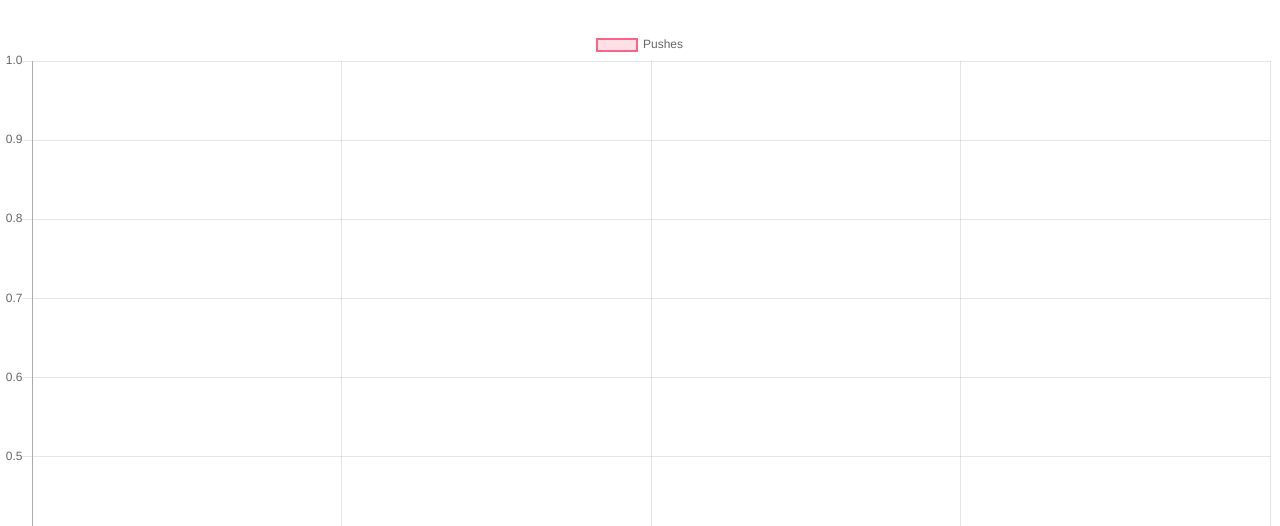
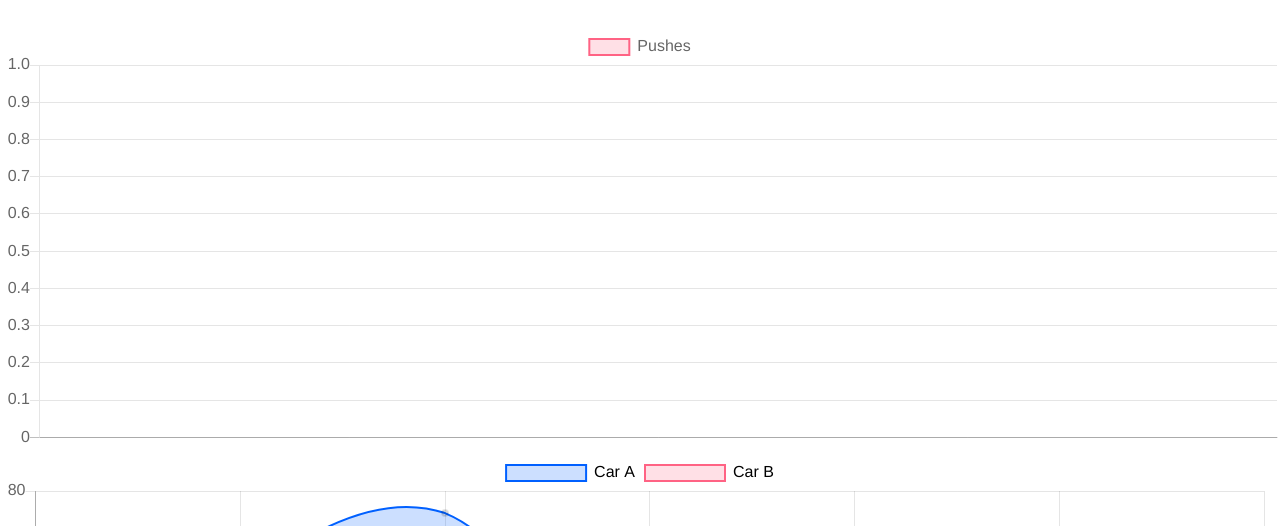
Before and after one commit to pakiZBRG/Fitness-Tracker, a plain HTML site: page index.html in a window 1280 px wide. Shown: the part 274-800 px from the top of the page. Drawn offline with nearby package versions, Linux system fonts and the light colour scheme.

Commit message:
making graph work

```diff
--- a/Chart1.js
+++ b/Chart1.js
@@ -1,23 +1,24 @@
 var speedCanvas = document.getElementById("speedChart");
 
-Chart.defaults.global.defaultFontFamily = "Lato";
-Chart.defaults.global.defaultFontSize = 18;
+Chart.defaults.global.defaultFontSize = 16;
 
 var dataFirst = {
-    label: "Car A - Speed (mph)",
+    label: "Car A",
     data: [0, 59, 75, 20, 20, 55, 40],
-    lineTension: 0,
-    fill: false,
-    borderColor: 'red'
+    backgroundColor: ['rgba(0, 96, 255, 0.2)'],
+    borderColor: ['rgba(0, 96, 255, 1)'],
+    borderWidth: 2
   };
 
 var dataSecond = {
-    label: "Car B - Speed (mph)",
+    label: "Car B",
     data: [20, 15, 60, 60, 65, 30, 70],
-    lineTension: 0,
-    fill: false,
-  borderColor: 'blue'
+    backgroundColor: ['rgba(255, 99, 132, 0.2)'],
+    borderColor: ['rgba(255, 99, 132, 1)'],
+    borderWidth: 2
   };
+
+  console.log(dataFirst)
 
 var speedData = {
   labels: ["0s", "10s", "20s", "30s", "40s", "50s", "60s"],
--- a/MonthlyOverview.js
+++ b/MonthlyOverview.js
@@ -21,7 +21,9 @@ workouts.map(workout => {
 var counts = [];
 let unique = [...new Set(doneByMonth.map(a => a.name))]
 unique.map(i => counts.push({"name": i, "reps": []}))
-counts.map(i => doneByMonth.map(a => a.name === i.name && i.reps.push({"num": parseInt(a.reps), "date": a.date})))
+counts.map(i => doneByMonth.map(a => a.name === i.name && i.reps.push({"num": parseInt(a.reps), "date": a.date})));
+//Sort by date ascending
+counts.map(count => count.reps.sort((a, b) => parseInt(a.date.split(' ')[1]) - parseInt(b.date.split(' ')[1])));
 counts.map(single => {
     types.innerHTML += `
         <div class='workout-log'>
@@ -31,23 +33,46 @@ counts.map(single => {
     `
 });
 
-const a = getDaysInMonth(d.getMonth()+1, currentYear)
-const h = d.getDate();
-let days = [];
-for(let i = h; i < a+1; i++) days.push(i);
-let reps = []
-counts.map(count => count.reps.map(rep => reps.push(rep.num)));
-console.log(reps)
-console.log(days)
+//Get all days I have worked for each workout
+const days = [];
+unique.map(single => {
+    counts.map(count => count.name === single && count.reps.map(a => days.push(parseInt(a.date.split(' ')[1]))));
+    return days
+});
 
-var ctx = document.getElementById('myChart').getContext('2d');
+//Get all reps I have worked for each workout
+const reps = [];
+
+counts.map(count => count.name === 'Pushups' && reps.push(count.reps.map(a => a.num)));
+
+
+console.log(reps);
+
+
+const t = []
+counts.map(count => {
+    const data = {
+        datasets: [{
+            label: count.name,
+            data: count.reps.map(a => a.num),
+            backgroundColor: ['rgba(0, 96, 255, 0.2)'],
+            borderColor: ['rgba(0, 96, 255, 1)'],
+            borderWidth: 2
+        }]
+    }
+    t.push(data)
+})
+
+t.map(a => console.log(a.datasets[0]))
+
+var ctx = document.getElementById('myChart');
 var myChart = new Chart(ctx, {
     type: 'line',
     data: {
-        labels: days,
+        labels: [...new Set(days)],
         datasets: [{
             label: 'Pushes',
-            data: reps,
+            data: reps[0],
             backgroundColor: ['rgba(255, 99, 132, 0.2)'],
             borderColor: ['rgba(255, 99, 132, 1)'],
             borderWidth: 2
@@ -56,9 +81,7 @@ var myChart = new Chart(ctx, {
     options: {
         scales: {
             yAxes: [{
-                ticks: {
-                    beginAtZero: true
-                }
+                ticks: {beginAtZero: true}
             }]
         }
     }
--- a/addWorkout.js
+++ b/addWorkout.js
@@ -69,7 +69,7 @@ window.onload = () =>  {
     });
     saveWorkout('#savePush')
 
-    //PULL
+    //PULL`
     $('#addPull').on('click', function(e){
         if(e.target.parentNode.id === 'pull'){
             $('#pulls').append(`
--- a/index.html
+++ b/index.html
@@ -98,8 +98,9 @@
 
         <h3 id='month'></h3>
         <div id='types'></div>
-        <canvas id="myChart" width="600" height="400"></canvas>
-
+        <canvas id="myChart" width="300px" height="100px"></canvas>
+        <canvas id="speedChart" width="300px" height="100px"></canvas>
+        <script src="Chart1.js"></script>
 
         <script src="https://code.jquery.com/jquery-3.5.1.js"></script>
         <script src="addWorkout.js"></script>
```
